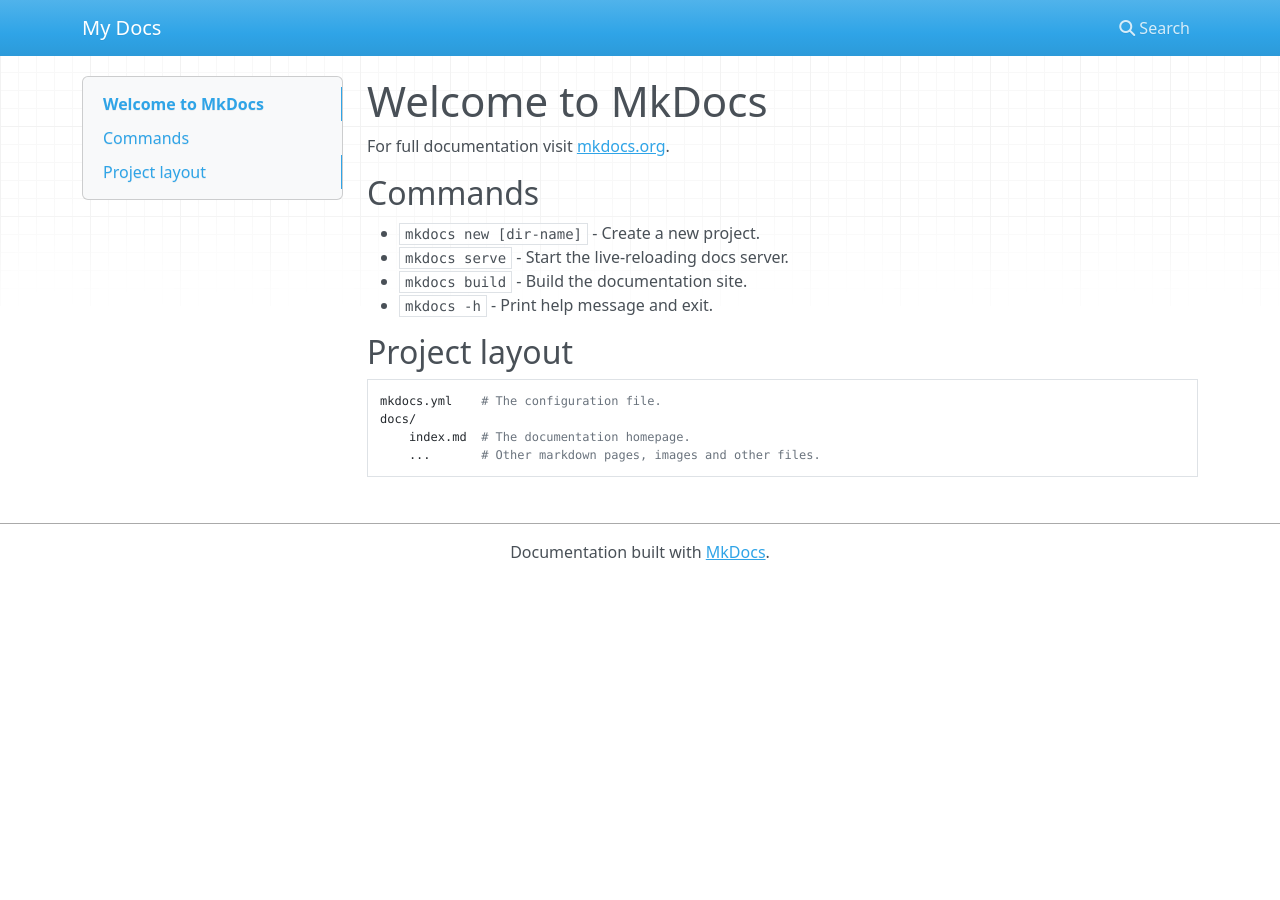
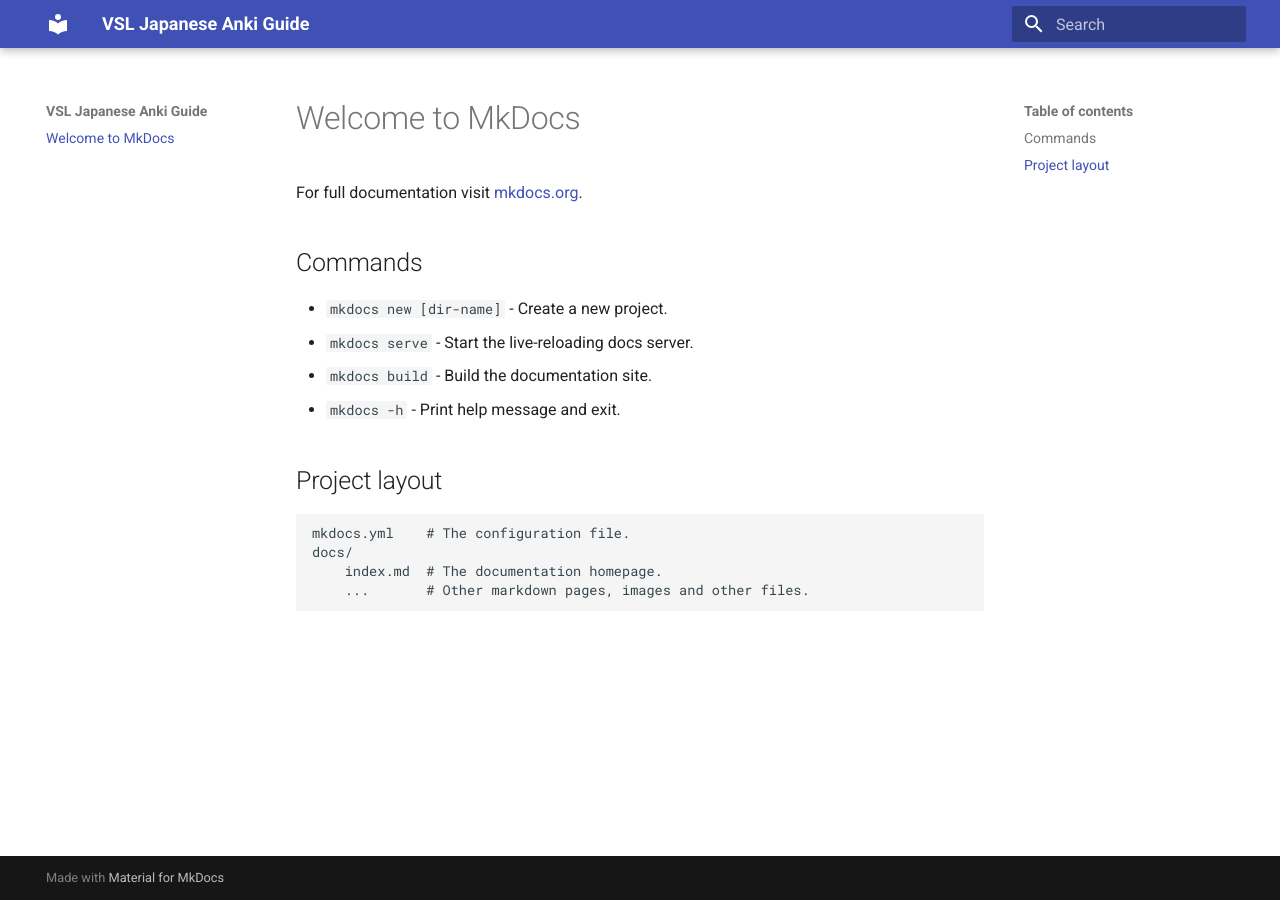
Before and after one commit to leamypi/vsl-japanese-webpage, an MkDocs documentation site: the page built from docs/index.md, in a window 1280 px wide. Built offline with MkDocs 1.6.1 and Material for MkDocs 9.7.7, drawn with Linux system fonts in a browser that asks for light colours; nearby versions of some CDN libraries.

Commit message:
Update mkdocs.yml

```diff
--- a/mkdocs.yml
+++ b/mkdocs.yml
@@ -1 +1,5 @@
 site_name: My Docs
+site_name: VSL Japanese Anki Guide
+site_url: https://leamypi.github.io/vsl-japanese-webpage/
+theme:
+  name: material
```
